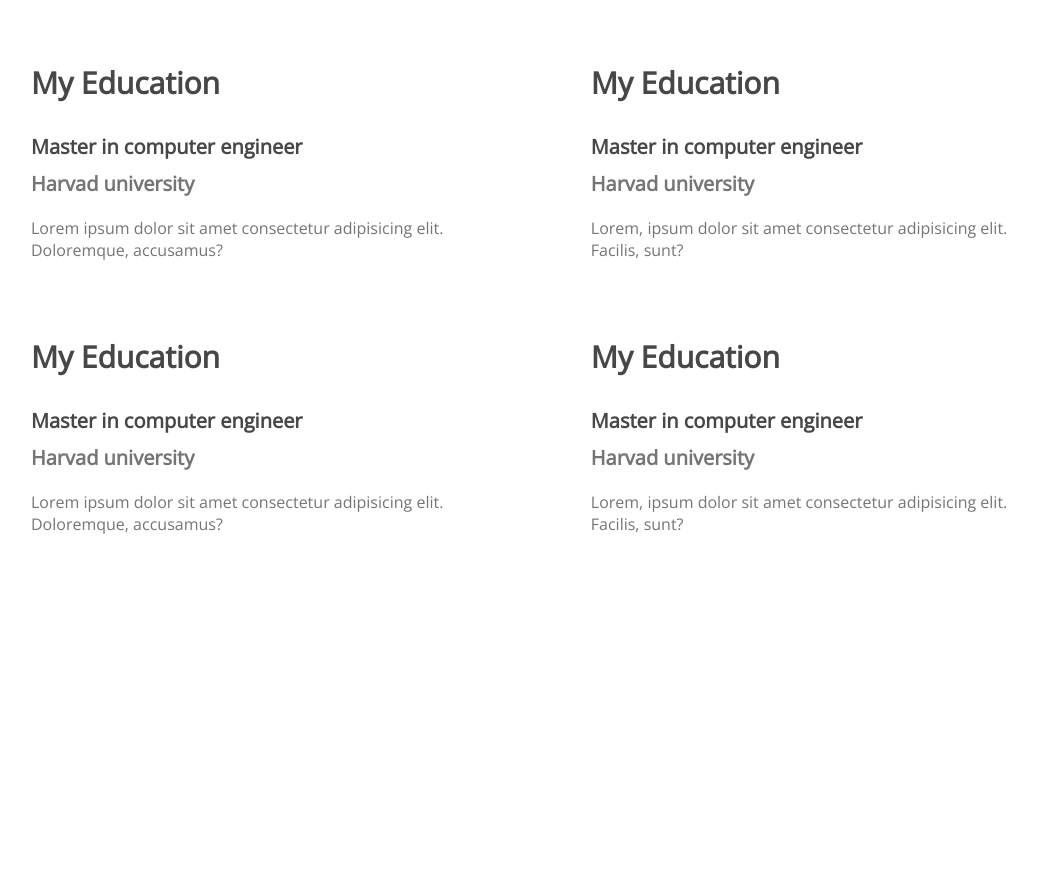
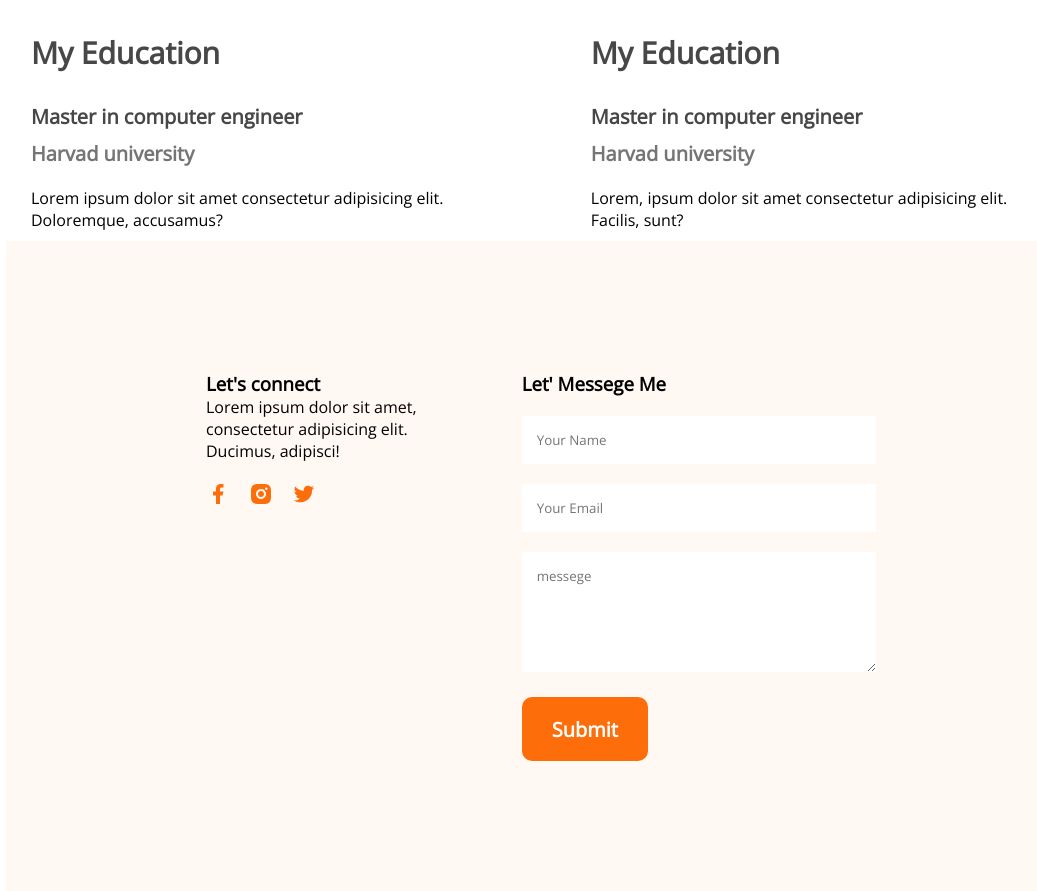
Before and after one commit to Rajib-debnath1/developer-portfolio, a plain HTML site: page index.html in a window 1280 px wide. Shown: the part 2368-3259 px from the top of the page, without its empty margins (114-1151 px from the left). Before the commit the page ends 2943 px from the top, so only its background shows below. Drawn offline with nearby package versions, Linux system fonts and the light colour scheme.

Commit message:
contact us added

```diff
--- a/index.html
+++ b/index.html
@@ -120,27 +120,31 @@
                 </div>
 
             </div>
-            <div class="resume-container">
-                <div class="resume-content">
-                    <h3 class="resume-title"> My Education</h3>
-                <div class="resume-item">
-                    <h4 class="title">Master in computer engineer</h4>
-                    <h3 class="sub-title">Harvad university</h3>
-                    <p class="description">Lorem ipsum dolor sit amet consectetur adipisicing elit. Doloremque, accusamus?</p>
-                </div>
-                </div>
 
-                <div class="resume-content">
-                    <h3 class="resume-title"> My Education</h3>
-                <div class="resume-item">
-                    <h4 class="title">Master in computer engineer</h4>
-                    <h3 class="sub-title">Harvad university</h3>
-                    <p class="description">Lorem, ipsum dolor sit amet consectetur adipisicing elit. Facilis, sunt?</p>
-                </div>
-                </div>
 
+        </section>
+        <!-- contact section -->
+        <section class="contact">
+            <div class="contact-item">
+                <h3 class="contact-title">Let's connect</h3>
+                <p class="contact-description">Lorem ipsum dolor sit amet, consectetur adipisicing elit. Ducimus, adipisci!</p>
+                <a href="">
+                    <img src="images/icons/facebook.png" alt="">
+                </a>
+                <a href="">
+                    <img src="images/icons/insta.png" alt="">
+                </a>
+                <a href="">
+                    <img src="images/icons/twitter.png" alt="">
+                </a>
             </div>
-
+            <div class="contact-item">
+                <h3 class="contact-title">Let' Messege Me</h3>
+                <input type="text" class="input" name="" placeholder="Your Name">
+                <input type="email" class="input" name="" placeholder="Your Email">
+                <textarea name="" id="" class="input"  cols="30" rows="5" placeholder="messege" ></textarea>
+                <input type="submit" class="btn-primary">
+            </div>
         </section>
 
     </main>
--- a/styles/portfolio.css
+++ b/styles/portfolio.css
@@ -172,7 +172,34 @@
     color: #757575;
     margin-bottom: 20px;
 }
-.description{
-    color: #757575;
-    margin-bottom: 30px;
+.contact-item .description{
+    color: #474747;
+    margin-top: 25px;
 }
+.contact{
+    display: flex;
+    gap: 100px;
+    background-color: #FFF8F3;
+    padding: 130px 200px;
+
+}
+ .contact .contact-item{
+    text-align: left;
+
+}
+.contact-item .input{
+    margin-top: 20px;
+    width: 100%;
+    border: 0;
+    padding: 15px;
+}
+.contact textarea{
+    margin-bottom: 20px;
+}
+.contact-item img{
+    margin-top: 20px;
+}
+.contact-item a{
+    text-decoration: none;
+    margin-right: 15px;
+}
```
